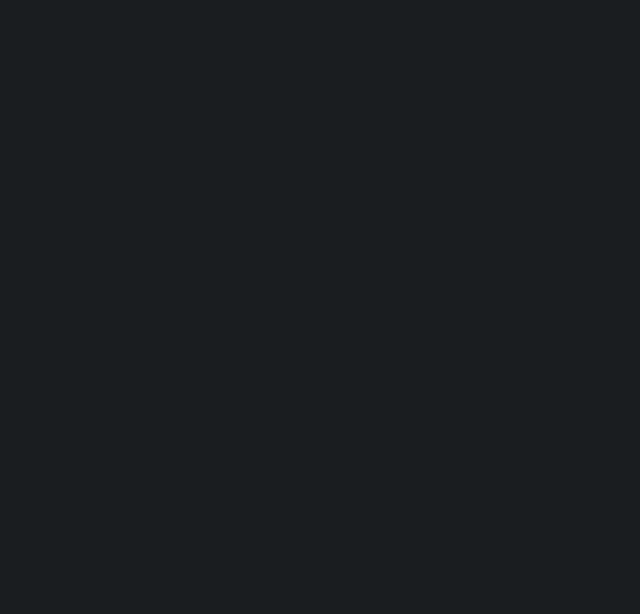
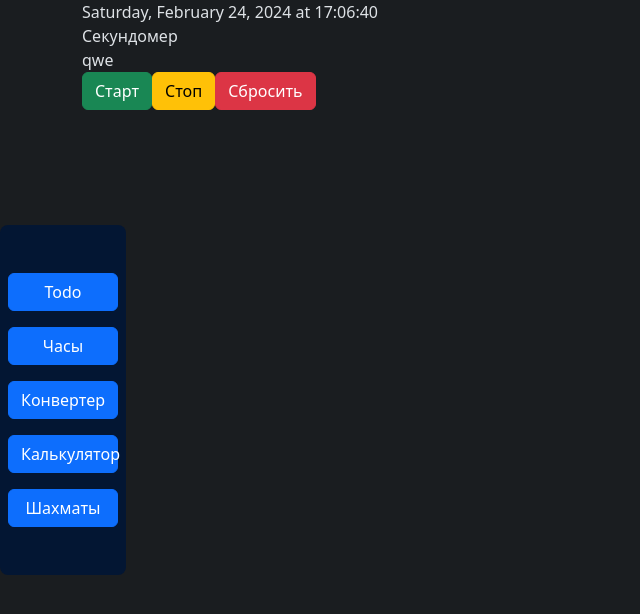
Before and after one commit to user-die/Useful_tools, a React (Create React App) app: page /time in a window 1280 px wide. Before the commit this address had no page. Shown: the top 614 px of the page, without its empty margins (0-640 px from the left). Built offline with nearby package versions, Linux system fonts and the light colour scheme.

Commit message:
update converter

```diff
--- a/src/App.css
+++ b/src/App.css
@@ -16,7 +16,7 @@ th > button {
   margin: 1px;
 }
 
-button {
+.button {
   width: 33px;
   margin: 2px;
   background-color: rgb(51, 208, 219);
--- a/src/App.jsx
+++ b/src/App.jsx
@@ -5,6 +5,7 @@ import Calculator from "./Components/calculator";
 import Converter from "./Components/converter";
 import Chess from "./Components/chess";
 import Todo from "./Components/todo";
+import Time from "./Components/time";
 
 function App() {
   const body = document.querySelector("body");
@@ -16,6 +17,7 @@ function App() {
       <Routes>
         <Route path="/" element={<Todo />} />
         <Route path="/calculator" element={<Calculator />} />
+        <Route path="/time" element={<Time />} />
         <Route path="/converter" element={<Converter />} />
         <Route path="/chess" element={<Chess />} />
         <Route path="/todo" element={<Todo />} />
--- a/src/Components/converter.jsx
+++ b/src/Components/converter.jsx
@@ -1,17 +1,30 @@
 import { useFormik } from "formik";
 import { useDispatch, useSelector } from "react-redux";
-import { changeType } from "../store/convSlice";
+import {
+  changeSelect1,
+  changeSelect2,
+  changeInput1,
+  changeType,
+  calculate,
+} from "../store/convSlice";
 import jsonData from "./data.json";
 import uniqueId from "lodash.uniqueid";
 
 import SideBar from "./sideBar";
+import { useEffect } from "react";
 
 export default () => {
   const type = useSelector((state) => state.converter.type);
 
+  const select1 = useSelector((state) => state.converter.select1);
+  const select2 = useSelector((state) => state.converter.select2);
+
+  const input1 = useSelector((state) => state.converter.input1);
+  const input2 = useSelector((state) => state.converter.input2);
+
   const dispatch = useDispatch();
 
-  const typeData = (Object.entries(jsonData).filter((el) => el[0] === type)[0]);
+  const typeData = Object.entries(jsonData).filter((el) => el[0] === type)[0];
 
   const formik = useFormik({
     initialValues: {
@@ -22,23 +35,26 @@ export default () => {
     },
   });
 
-  function convent(type, value1, value2) {
-    const data = jsonData;
-
-    //console.log(data[type][value1] / data[type][value2]);
-
-    //console.log(data[type][value1] * data[type][value2]);
-  }
-
-  //convent(converterType, formik.values.select1, formik.values.select2);
+  useEffect(() => {
+    dispatch(calculate());
+  }, [input1, select1, select2]);
 
   return (
     <div className="container">
       <SideBar />
 
       <div className="conv">
-        <select value={type} onChange={(e) => dispatch(changeType(e.target.value))} className="rounded-3" name='type'>
-          {Object.keys(jsonData).map((el) =>  <option value={el} id={uniqueId()} key={uniqueId}>{el}</option>)}
+        <select
+          value={type}
+          onChange={(e) => dispatch(changeType(e.target.value))}
+          className="rounded-3"
+          name="type"
+        >
+          {Object.keys(jsonData).map((el) => (
+            <option value={el} id={uniqueId()} key={uniqueId}>
+              {el}
+            </option>
+          ))}
         </select>
         <form
           style={{
@@ -48,32 +64,26 @@ export default () => {
             margin: "0 auto",
           }}
         >
-          <input
-            name="input1"
-            id={1}
-            value={formik.values.input1}
-            onChange={formik.handleChange}
-            className="rounded-3"
-          />
-
           <select
             name="select1"
             id={3}
             style={{ margin: "10px 0" }}
-              value={formik.values.select1}
-              onChange={formik.handleChange}
+            value={select1}
+            onChange={(e) => dispatch(changeSelect1(e.target.value))}
             className="rounded-3"
           >
-              {Object.keys(typeData[1]).map((el) =>
-                <option id={uniqueId()} key={uniqueId()} value={el}>{el}</option>
-              )}
+            {Object.keys(typeData[1]).map((el) => (
+              <option id={uniqueId()} key={uniqueId()} value={el}>
+                {el}
+              </option>
+            ))}
           </select>
 
           <input
-            name="input2"
-            id={2}
-            value={formik.values.input2}
-            onChange={formik.handleChange}
+            name="input1"
+            id={1}
+            value={input1}
+            onChange={(e) => dispatch(changeInput1(e.target.value))}
             className="rounded-3"
           />
 
@@ -81,15 +91,24 @@ export default () => {
             name="select2"
             id={4}
             style={{ margin: "10px 0" }}
-              value={formik.values.select1}
-              onChange={formik.handleChange}
+            value={select2}
+            onChange={(e) => dispatch(changeSelect2(e.target.value))}
             className="rounded-3"
           >
-              {Object.keys(typeData[1]).map((el) =>
-                <option id={uniqueId()} key={uniqueId()} value={el}>{el}</option>
-              )}
+            {Object.keys(typeData[1]).map((el) => (
+              <option id={uniqueId()} key={uniqueId()} value={el}>
+                {el}
+              </option>
+            ))}
           </select>
 
+          <input
+            name="input2"
+            id={2}
+            value={input2}
+            onChange={(e) => dispatch(calculate())}
+            className="rounded-3"
+          />
         </form>
       </div>
     </div>
--- a/src/Components/data.json
+++ b/src/Components/data.json
@@ -21,7 +21,7 @@
     "kilometers": 0.000000000001
   },
 
-  "volume" : {},
+  "volume": {},
   "weight": {},
   "temperature": {},
   "energy": {},
--- a/src/Components/sideBar.jsx
+++ b/src/Components/sideBar.jsx
@@ -9,6 +9,14 @@ export default () => {
         style={{ width: "110px", display: "block" }}
       >
         Todo
+      </Link>
+
+      <Link
+        to="/time"
+        className="btn btn-primary mx-auto"
+        style={{ width: "110px", display: "block" }}
+      >
+        Часы
       </Link>
 
       <Link
@@ -34,14 +42,6 @@ export default () => {
       >
         Шахматы
       </Link>
-
-      <Link
-        to="/chess"
-        className="btn btn-primary mx-auto"
-        style={{ width: "110px", display: "block" }}
-      >
-        Часы
-      </Link>
     </div>
   );
 };
--- a/src/Components/time.jsx
+++ b/src/Components/time.jsx
@@ -1,4 +1,39 @@
+import { useEffect, useState } from "react";
+import SideBar from "./sideBar";
+
 export default () => {
-  const date = new Date();
-  return date;
+  const [time, setTime] = useState(new Date());
+
+  useEffect(() => {
+    setInterval(() => {
+      setTime(new Date());
+    }, 1000);
+  }, []);
+
+  function startTime() {}
+
+  return (
+    <div className="container h-100">
+      <SideBar />
+      <div className="row">
+        <div className="col-12">
+          {time.toLocaleString("en-US", {
+            dateStyle: "full",
+            timeStyle: "medium",
+            hour12: false,
+          })}{" "}
+        </div>
+      </div>
+
+      <div className="row">
+        <div className="col-12">
+          Секундомер
+          <div>qwe</div>
+          <button className="btn btn-success">Старт</button>
+          <button className="btn btn-warning">Стоп</button>
+          <button className="btn btn-danger">Сбросить</button>
+        </div>
+      </div>
+    </div>
+  );
 };
--- a/src/store/convSlice.js
+++ b/src/store/convSlice.js
@@ -1,31 +1,55 @@
 import { createSlice } from "@reduxjs/toolkit";
+import jsonData from "./../Components/data.json";
 
 const slice = createSlice({
   name: "converter",
   initialState: {
-    type: 'length',
-    input1: '',
-    input2: '',
+    type: "length",
+    select1: "",
+    select2: "",
+    input1: 0,
+    input2: 0,
   },
   reducers: {
     changeType: (state, action) => {
-      state.type = (action.payload);
+      state.type = action.payload;
+    },
+
+    changeSelect1: (state, action) => {
+      state.select1 = action.payload;
+    },
+
+    changeSelect2: (state, action) => {
+      state.select2 = action.payload;
     },
 
     changeInput1: (state, action) => {
-      state.input1 = (action.payload);
+      state.input1 = Number(action.payload);
     },
 
-    changeInput2: (state, action) => {
-      state.input2 = (action.payload);
-    },
+    calculate: (state, action) => {
+      const data = Object.entries(jsonData).filter(
+        (el) => el[0] === state.type
+      )[0];
 
-    calcResult: (state, action) => {
-      state.value = eval(action.payload);
+      let number1 = data[1][state.select2];
+      let number2 = data[1][state.select1];
+
+      console.log(number1);
+
+      state.input2 = parseFloat(
+        ((number1 / number2) * state.input1).toFixed(10)
+      );
     },
   },
 });
 
-export const {changeType, changeInput1, changeInput2, calcResult } = slice.actions;
+export const {
+  changeType,
+  changeSelect1,
+  changeSelect2,
+  changeInput1,
+  calculate,
+} = slice.actions;
 
 export default slice.reducer;
```
Lines whose indentation alone changed are shown as unchanged.
